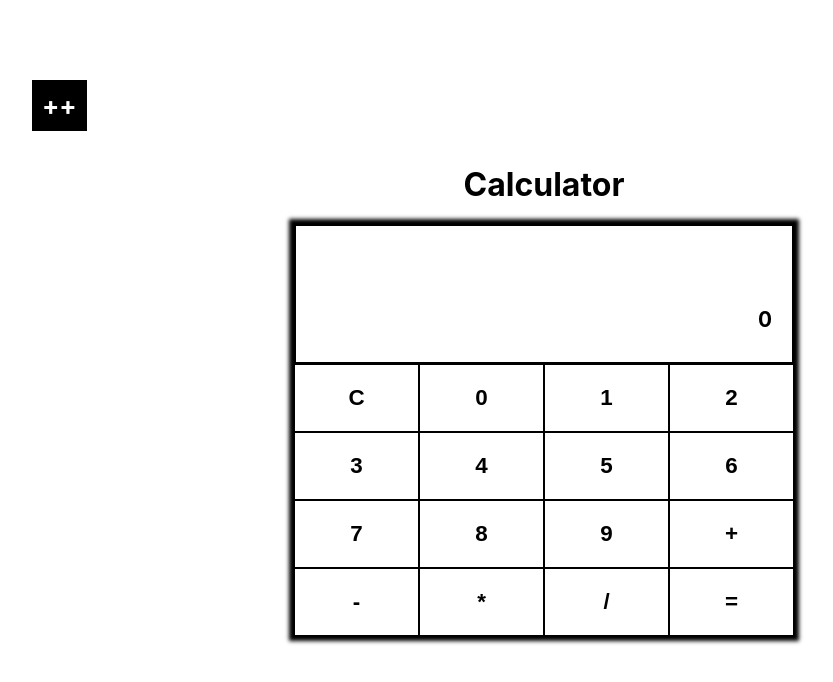
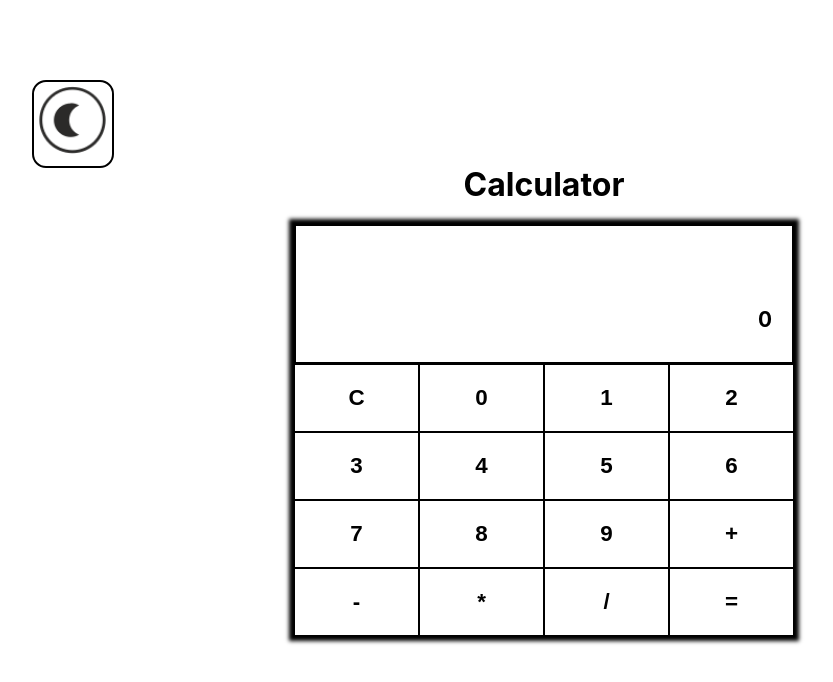
Before and after one commit to Timothy-Achonu/React-Calculator-App, a React (Create React App) app: page / in a window 1280 px wide. Shown: the top 682 px of the page, without its empty margins (96-929 px from the left). Built offline with nearby package versions, Linux system fonts and the light colour scheme.

Commit message:
adding darkmode and lightmode icons

```diff
--- a/src/App.css
+++ b/src/App.css
@@ -24,12 +24,17 @@
   position: absolute;
   font-size: 1.6em;
   font-weight: bold;
-  background-color: black;
+  background-color: white;
   color: white;
   cursor: pointer;
-  padding: 10px;
+  padding: 4px;
   top: 10%;
   left: 10%;
+  border: 2px solid black;
+  border-radius: 14px;
+}
+img {
+  width: 70px;
 }
 .App.bgDark .darkmode {
   background-color: white;
--- a/src/App.js
+++ b/src/App.js
@@ -2,6 +2,8 @@ import "./App.css";
 import React, { Component } from "react";
 import Screen from "./components/Screen";
 import Button from "./components/Button";
+import nightMode from './assets/night-mode.png'
+import sun from './assets/sun.png'
 
 class App extends Component {
   constructor(props) {
@@ -101,7 +103,10 @@ class App extends Component {
     });
     return (
       <div className={`App ${this.state.darkMode ? "bgDark" : ""}`}>
-        <div className="darkmode" onClick={this.handleDarkMode}>++</div>
+        <div className="darkmode" onClick={this.handleDarkMode}>
+         { !this.state.darkMode && <img src={nightMode} alt="dark-mode-icon"/>}
+         { this.state.darkMode && <img src={sun} alt="dark-mode-icon" className="sun"/>}
+        </div>
         <h1>Calculator</h1>
         <div className="caculator-structure">
           <Screen values={this.state} />
```
Also changed, not shown: src/assets/night-mode.png (added), src/assets/sun.png (added).
